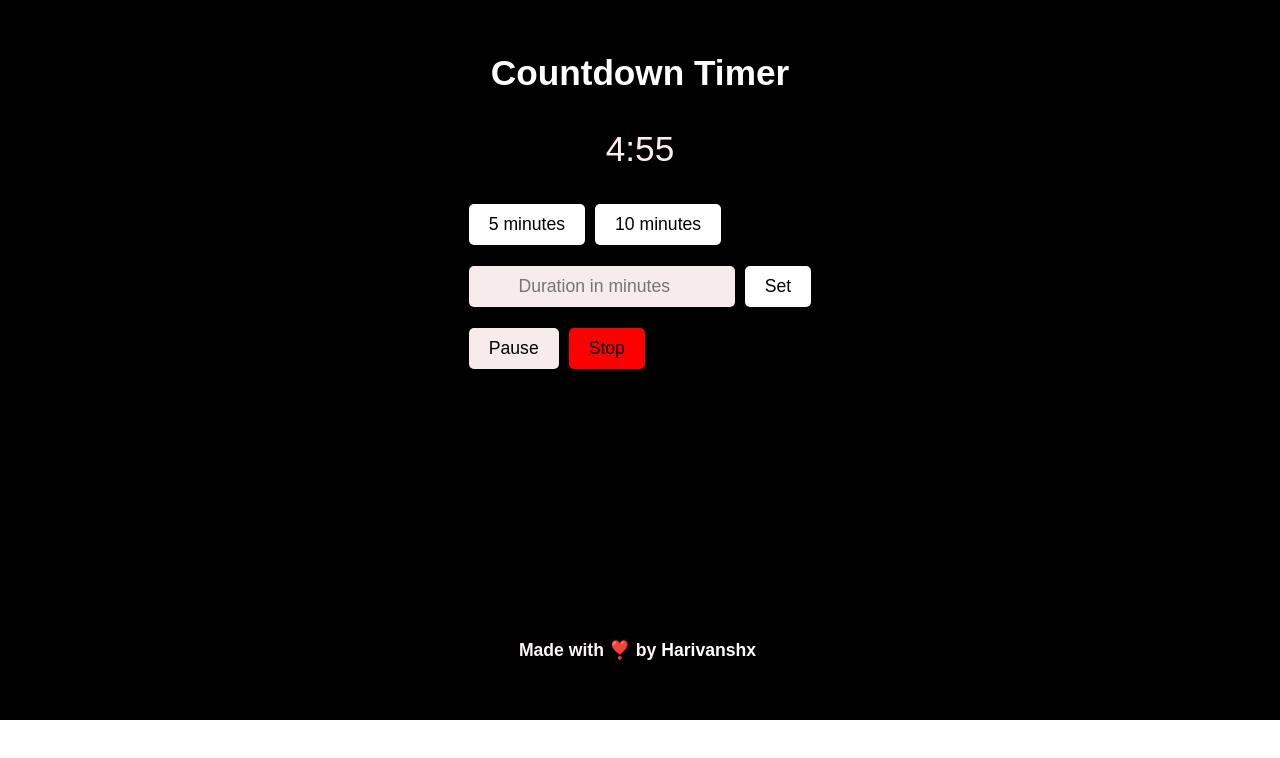
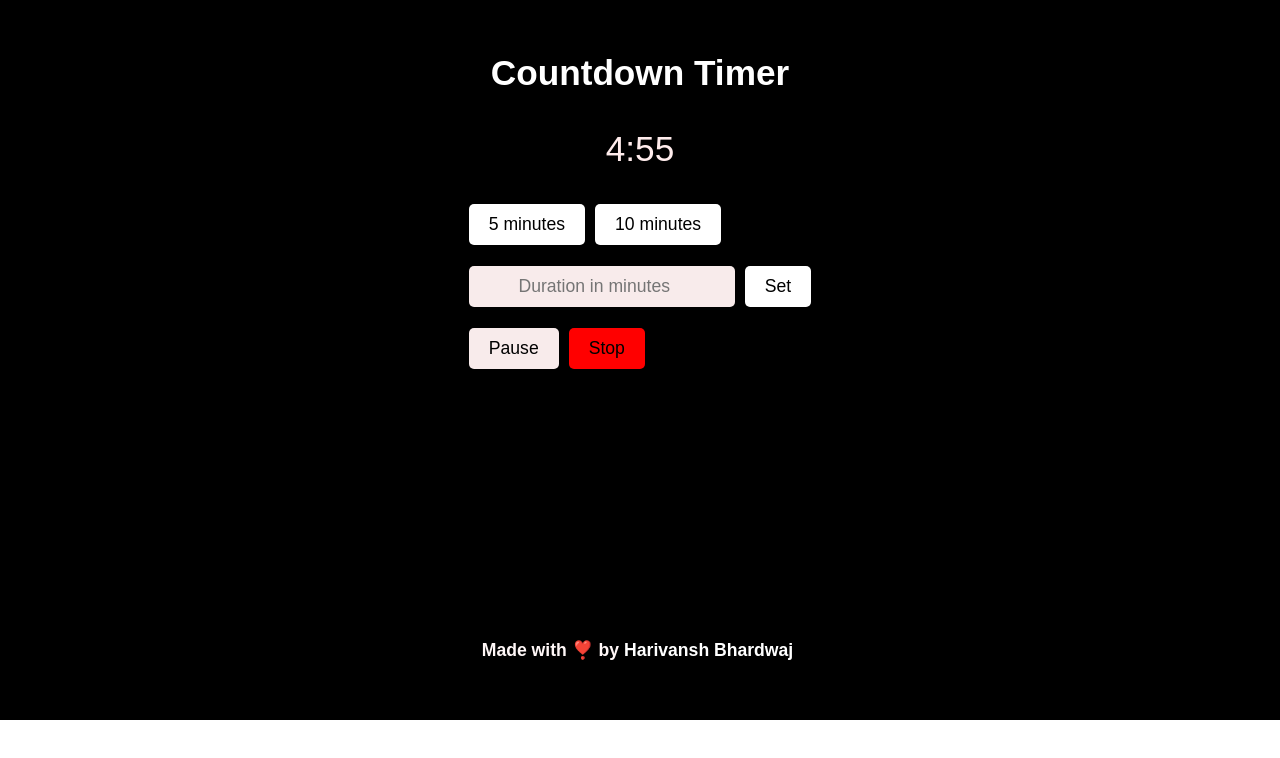
Before and after one commit to harivanshx/countdown-timer, a React (Create React App) app: page / in a window 1280 px wide. Shown: the top 758 px of the page. Built offline with nearby package versions, Linux system fonts and the light colour scheme.

Commit message:
Update App.js

```diff
--- a/src/App.js
+++ b/src/App.js
@@ -85,7 +85,7 @@ const CountdownTimer = () => {
       <button className='stop-button' onClick={handleStopStart}>{isPaused ? 'Start' : 'Stop'}</button>
       <br />
 <br/>
-      <h5>Made with ❣️ by <a href="https://www.github.com/harivanshx/">Harivanshx</a></h5>
+      <h5>Made with ❣️ by <a href="https://www.github.com/harivanshx/">Harivansh Bhardwaj</a></h5>
     </div>
   );
 };
```
